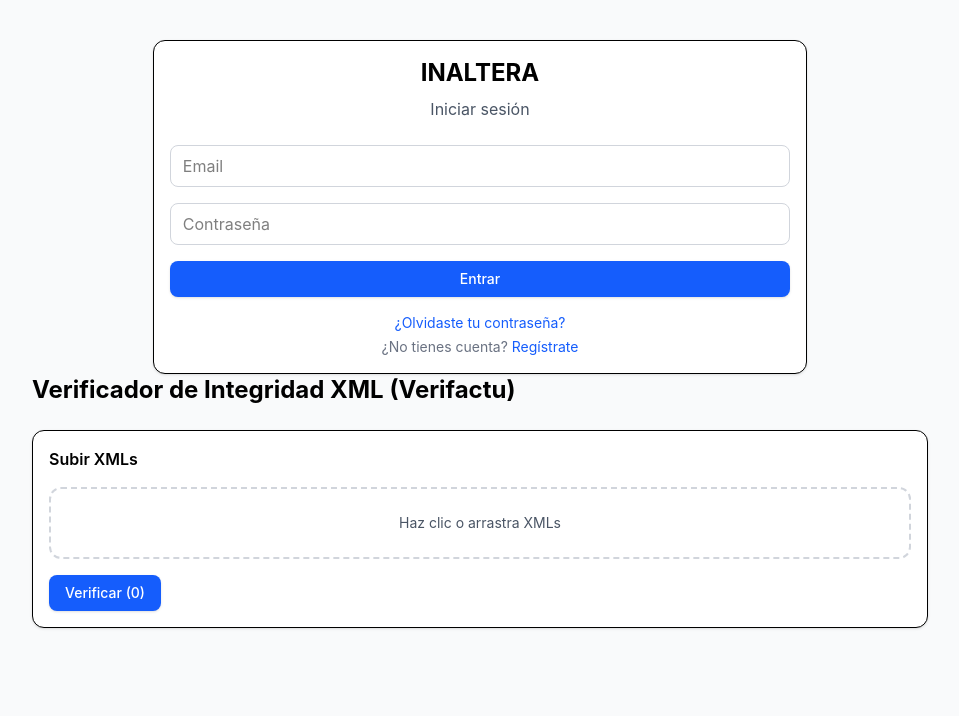
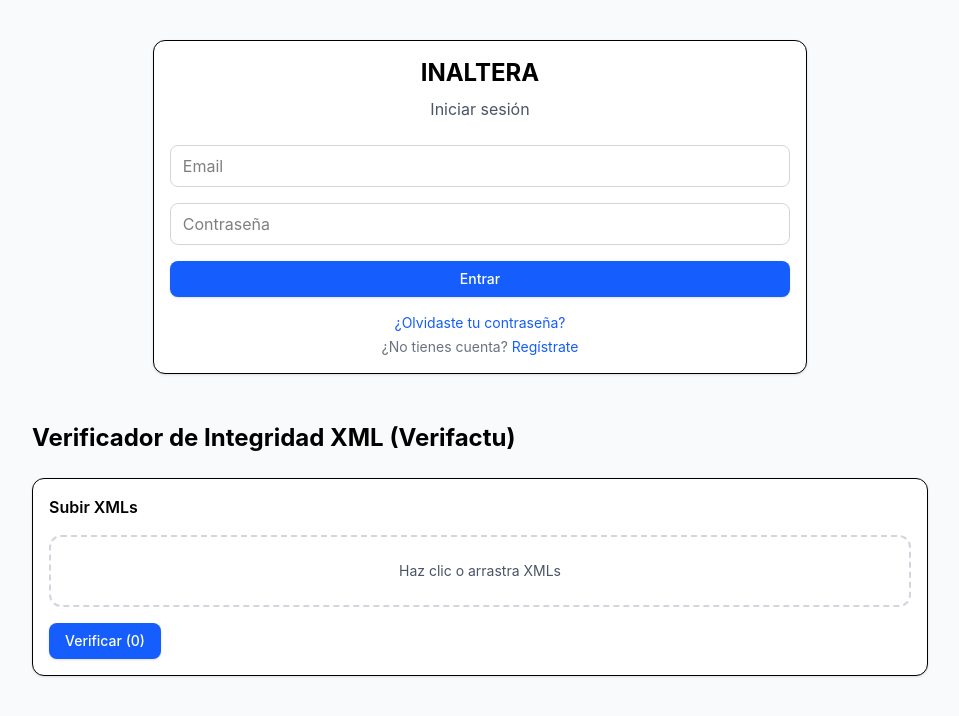
Before and after one commit to joseamdl95/inaltera-frontend, a React (Vite) app: page /login in a window 1280 px wide. Shown: the top 716 px of the page, without its empty margins (160-1119 px from the left). Built offline with nearby package versions, Linux system fonts and the light colour scheme.

Commit message:
fix display Login 3

```diff
--- a/src/pages/auth/Login.jsx
+++ b/src/pages/auth/Login.jsx
@@ -147,7 +147,7 @@ export default function Login() {
       </Card>
 
       {/* DERECHA - VERIFICADOR */}
-      <div className="w-full max-w-4xl">
+      <div className="w-full max-w-4xl mt-12">
 
         <Verificador />
 
```
